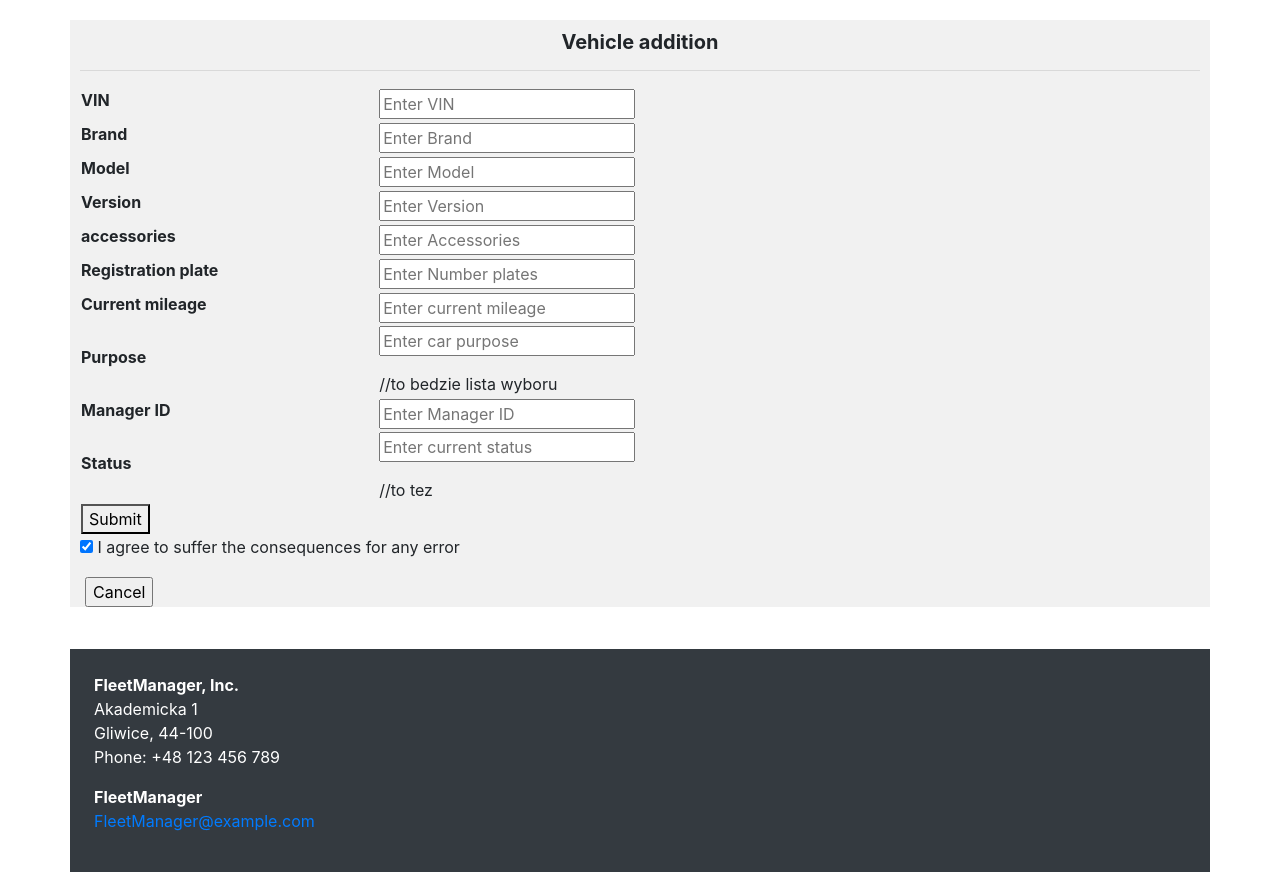
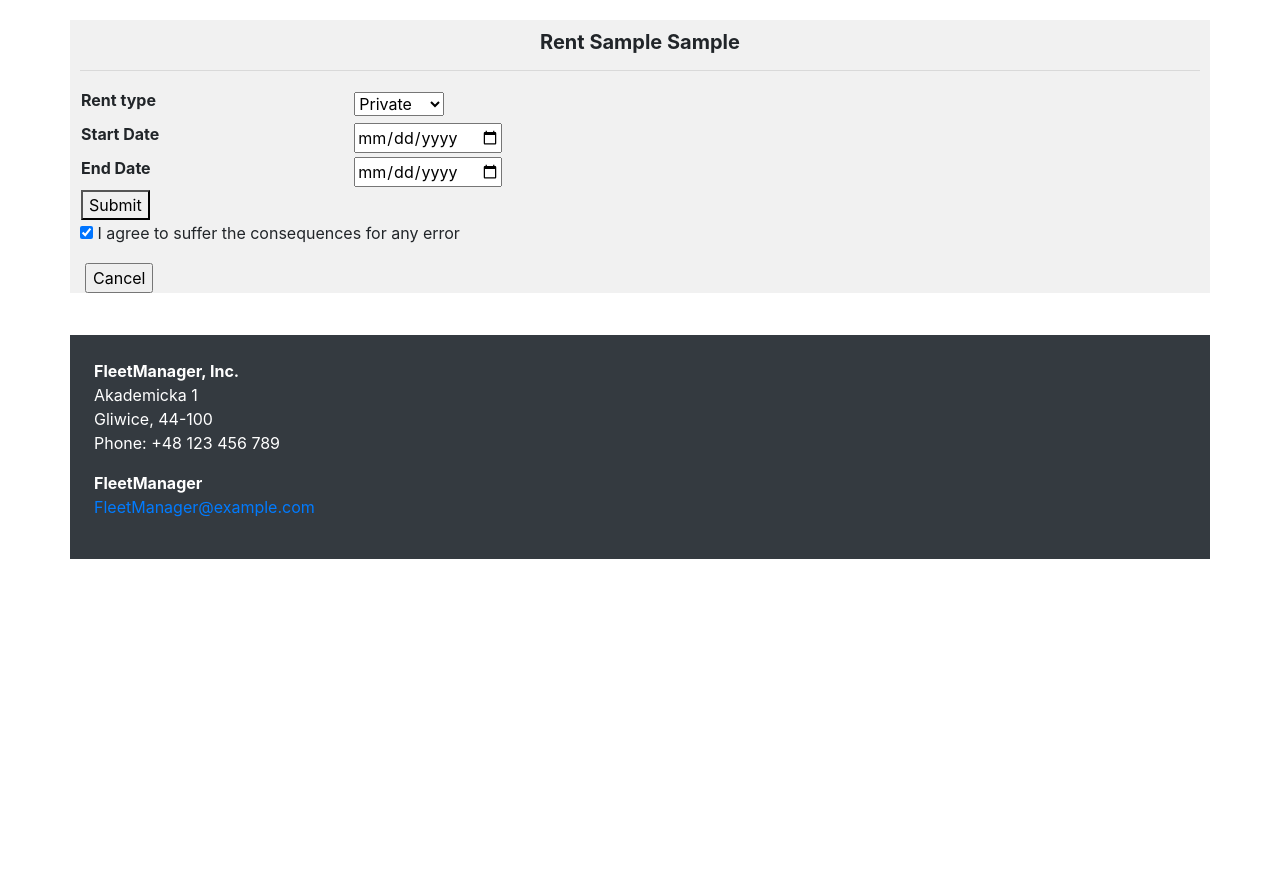
Before and after one commit to ssziolkowski/2021_BD2_S17_ZIOLKOWSKI, a Django app: template FleetManager/manager/templates/manager/rentVehicle.html in a window 1280 px wide. Shown: the part 56-928 px from the top of the page. After the commit the page ends 615 px from the top, so only its background shows below. Run offline with Django 3.2, Linux system fonts and the light colour scheme; the template is opened without the code that fills it: values that come from a table or form of the project are taken from there, others are empty; tables that the repository leaves empty hold one stand-in row (values such as "Sample post"); some libraries are stand-ins or nearby versions.

Commit message:
Rent form

```diff
--- a/FleetManager/manager/templates/manager/addperson.html
+++ b/FleetManager/manager/templates/manager/addperson.html
@@ -81,8 +81,7 @@
             </td>
             <td>
               <select placeholder="Enter current status" name="status" required>
-                <option value="employed">Hired</option>
-                <option value="discharged">Holiday</option>
+                <option value="employed">Employed</option>
                 <option value="discharged">Discharged</option>
               </select>
             </td>
--- a/FleetManager/manager/templates/manager/rentVehicle.html
+++ b/FleetManager/manager/templates/manager/rentVehicle.html
@@ -1,95 +1,44 @@
 {%extends "manager/base.html"%}
   {%block content%}
   {% load static %}
+
+<!-- Datepicker -->
+<link href='bootstrap-datepicker/dist/css/bootstrap-datepicker.min.css' rel='stylesheet' type='text/css'>
+<script src='bootstrap-datepicker/dist/js/bootstrap-datepicker.min.js' type='text/javascript'></script>
   <div>
     <form action="action_page.php" method="post">
       <div style="padding:10px;"></div>
       <div class="container" style="background-color: #f1f1f1;padding:10px;">
         <center>
-          <h5><b>Vehicle addition</b></h5>
+          <h5><b>Rent {{vehicle.model}} {{vehicle.brand}}</b></h5>
         </center>
         <hr>
         <table id="form" align="left" width="70%">
           <tr>
             <td>
-              <label for="vin"><b>VIN</b></label>
+              <label for="status"><b>Rent type</b></label>
             </td>
             <td>
-              <input type="text" placeholder="Enter VIN" name="vin" required>
+              <select placeholder="Enter rent type" name="status" required>
+                <option value="private">Private</option>
+                <option value="buisness">Buisness</option>
+              </select>
             </td>
           </tr>
           <tr>
             <td>
-              <label for="VIN"><b>Brand</b></label>
+              <label for="startDate"><b>Start Date</b></label>
             </td>
             <td>
-              <input type="text" placeholder="Enter Brand" name="brand" required>
+              <input type='date'  id='fromDate' placeholder='Enter Start Date' name='rent_start'  required>
             </td>
           </tr>
           <tr>
             <td>
-              <label for="model"><b>Model</b></label>
+              <label for="endDate"><b>End Date</b></label>
             </td>
             <td>
-              <input type="text" placeholder="Enter Model" name="model" required>
-            </td>
-          </tr>
-          <tr>
-            <td>
-              <label for="version"><b>Version</b></label>
-            </td>
-            <td>
-              <input type="text" placeholder="Enter Version" name="version" required>
-            </td>
-          </tr>
-          <tr>
-            <td>
-              <label for="acc"><b>accessories</b></label>
-            </td>
-            <td>
-              <input type="text" placeholder="Enter Accessories" name="accessories" required>
-            </td>
-          </tr>
-          <tr>
-            <td style="padding-right:20px">
-              <label for="plate"><b>Registration plate</b></label>
-            </td>
-            <td>
-              <input type="text" placeholder="Enter Number plates" name="plate" required>
-            </td>
-          </tr>
-          <tr>
-            <td>
-              <label for="current_mileage"><b>Current mileage</b></label>
-            </td>
-            <td>
-              <input type="number" placeholder="Enter current mileage" name="current_mileage" required>
-            </td>
-          </tr>
-          <tr>
-            <td>
-              <label for="purpose"><b>Purpose</b></label>
-            </td>
-            <td>
-              <input type="text" placeholder="Enter car purpose" name="purpose" required>
-              </p>//to bedzie lista wyboru
-            </td>
-          </tr>
-          <tr>
-            <td>
-              <label for="manager_id"><b>Manager ID</b></label>
-            </td>
-            <td>
-              <input type="number" placeholder="Enter Manager ID" name="manager_id" required>
-            </td>
-          </tr>
-          <tr>
-            <td>
-              <label for="status"><b>Status</b></label>
-            </td>
-            <td>
-              <input type="text" placeholder="Enter current status" name="status" required>
-              </p>//to tez
+              <input type='date'  id='toDate' placeholder='Enter End Date' name='rent_end' required>
             </td>
           </tr>
           <tr>
@@ -108,4 +57,5 @@
       </div>
     </form>
   </div>
+
   {%endblock content%}
--- a/FleetManager/manager/templates/manager/selectedVehicle.html
+++ b/FleetManager/manager/templates/manager/selectedVehicle.html
@@ -19,7 +19,11 @@
         <p class="card-text">Distinctive marks: {{vehicle.distinctive_marks}}</p>
         <p class="card-text">Status: {{vehicle.status}}</p>
         {%if user != 'admin'%}
-        <a href="{% url 'rentVehicle' %}" class="btn btn-primary">Rent</a>
+        <form action="{% url 'rentVehicle' %}" method="post">
+          <input type="hidden" name="VIN" value={{vehicle.VIN}}>
+          {% csrf_token %}
+          <button type="submit" class="btn btn-primary">Rent</button>
+        </form>
         {%endif%}
       </div>
     </div>
```
Also changed, not shown: FleetManager/manager/views.py (+7 -0 lines), FleetManager/manager/static/manager/js/bootstrap-4.4.1.js.
